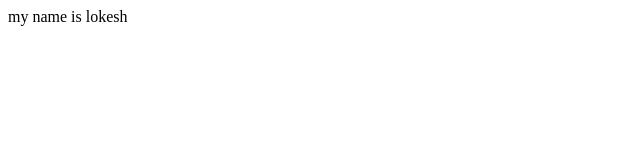
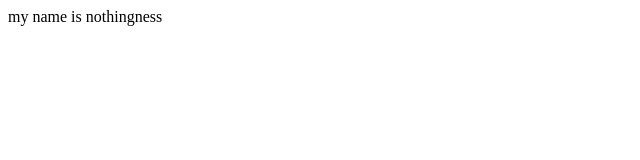
Before and after one commit to lokesh2201013/apache, a plain HTML site: page index.html in a window 1280 px wide. Shown: the full height of the page, 0-640 px from the left. Drawn offline with Linux system fonts and the light colour scheme.

Commit message:
Update index.html

```diff
--- a/index.html
+++ b/index.html
@@ -6,6 +6,6 @@
     <title>Document</title>
 </head>
 <body>
-    my name is lokesh
+    my name is nothingness
 </body>
 </html>
```
